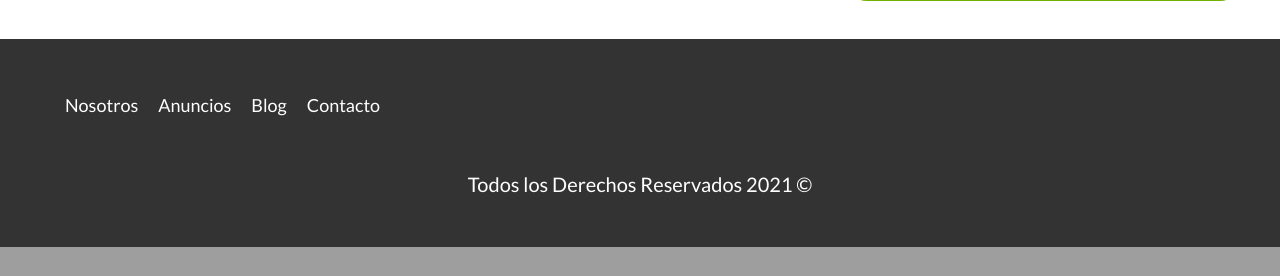
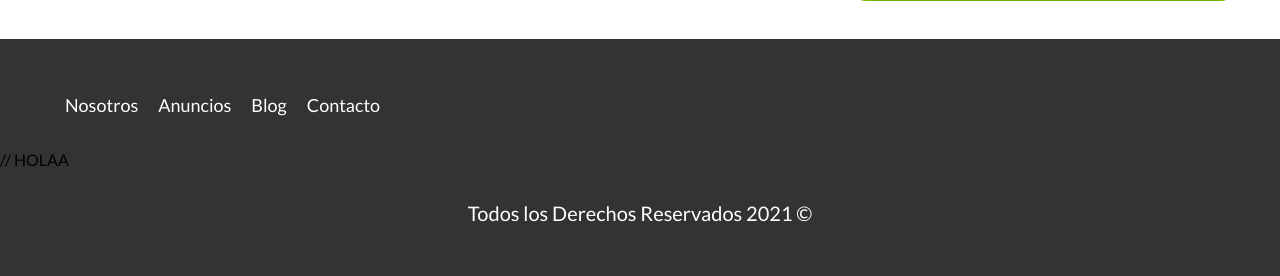
Before and after one commit to FranMendo2002/bienesRaices, a PHP site: page /index.php in a window 1280 px wide. Shown: the part 3204-3480 px from the top of the page. Before the commit the page ends 3451 px from the top, so only its background shows below. Run offline with PHP 8.4, Linux system fonts and the light colour scheme.

Commit message:
Agrego una linea en footer.php

```diff
--- a/includes/templates/footer.php
+++ b/includes/templates/footer.php
@@ -6,7 +6,7 @@
             <a href="blog.php">Blog</a>
             <a href="contacto.php">Contacto</a>
         </nav>
-    </div>
+    </div> // HOLAA
 
     <p class="copyright">Todos los Derechos Reservados <?php echo date('Y'); ?> &copy;</p>
 </footer>
```
